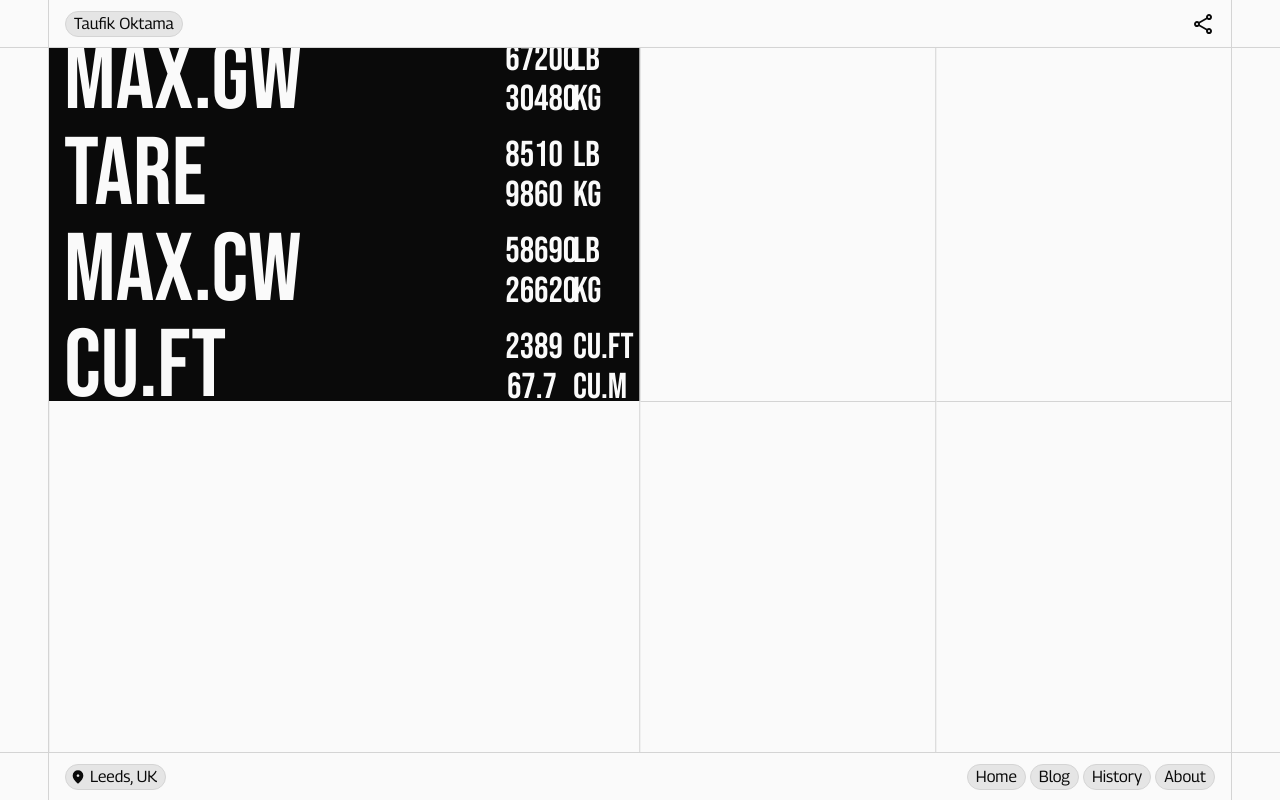
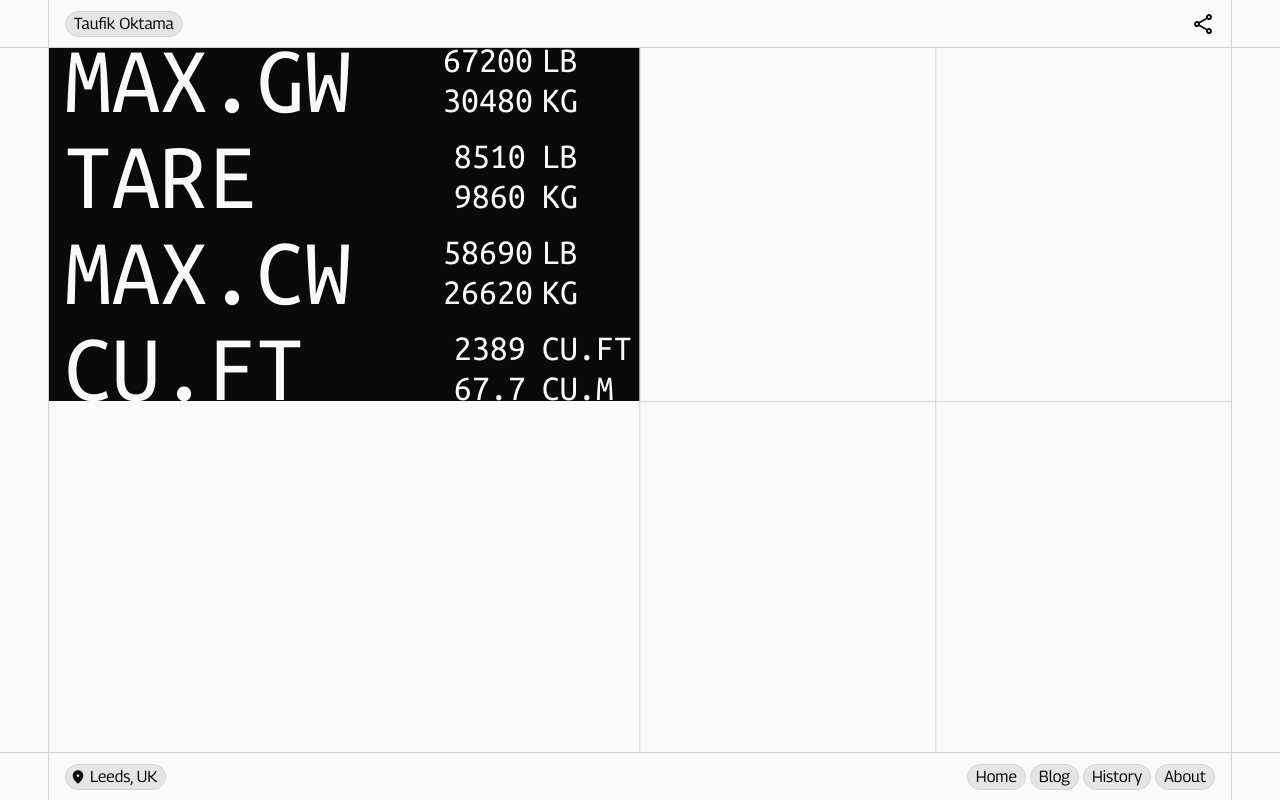
Before and after one commit to ottta/ottta, a Next.js app: page / in a window 1280 px wide. Shown: the top 800 px of the page. Built offline with nearby package versions, Linux system fonts and the light colour scheme.

Commit message:
feat: Use ubuntu-mono as monospace font

```diff
--- a/src/app/about/HorizontalScroll.tsx
+++ b/src/app/about/HorizontalScroll.tsx
@@ -47,10 +47,9 @@ function EndCapText() {
             className={cn(
                 "p-4",
                 "h-1/2",
-                // "aspect-[1/1]",
                 "bg-neutral-950 dark:bg-neutral-200",
                 "text-neutral-50 dark:text-neutral-950",
-                "font-bebas",
+                "font-mono uppercase",
                 "leading-none",
                 "flex items-center"
             )}
@@ -58,8 +57,8 @@ function EndCapText() {
             <ul className={cn("w-full")}>
                 {units.map((item, i) => (
                     <li key={i} className={cn("grid grid-cols-6", "items-center")}>
-                        <div className={cn("col-span-4", "text-8xl")}>{item.entity}</div>
-                        <div className={cn("col-span-2")}>
+                        <div className={cn("col-span-3", "text-8xl")}>{item.entity}</div>
+                        <div className={cn("col-span-3")}>
                             {item.values.map((item, i) => (
                                 <div
                                     key={i}
--- a/src/app/layout.tsx
+++ b/src/app/layout.tsx
@@ -1,7 +1,7 @@
 import "./globals.css";
 import type { Metadata } from "next";
 import type { PropsWithChildren } from "react";
-import { Bebas_Neue } from "next/font/google";
+import { Ubuntu_Mono } from "next/font/google";
 import localFont from "next/font/local";
 import Provider from "@/app/Provider";
 import AppGrid from "@/components/AppGrid";
@@ -46,11 +46,11 @@ const serif = localFont({
     ]
 });
 
-const bebas = Bebas_Neue({
+const ubuntu = Ubuntu_Mono({
     display: "swap",
     subsets: ["latin"],
-    weight: "400",
-    variable: "--font-bebas"
+    weight: ["400", "700"],
+    variable: "--font-mono"
 });
 
 export const metadata: Metadata = {
@@ -96,7 +96,7 @@ export default function RootLayout(props: PropsWithChildren) {
         <html
             lang="en"
             suppressHydrationWarning
-            className={cn(sans.variable, serif.variable, bebas.variable)}
+            className={cn(sans.variable, serif.variable, ubuntu.variable)}
         >
             <body>
                 <Provider>
--- a/tailwind.config.ts
+++ b/tailwind.config.ts
@@ -13,7 +13,7 @@ const config: Config = {
             fontFamily: {
                 sans: ["var(--font-sans)"],
                 serif: ["var(--font-serif)"],
-                bebas: ["var(--font-bebas)"]
+                mono: ["var(--font-mono)"]
             },
             screens: {
                 "3xl": "1792px",
```
